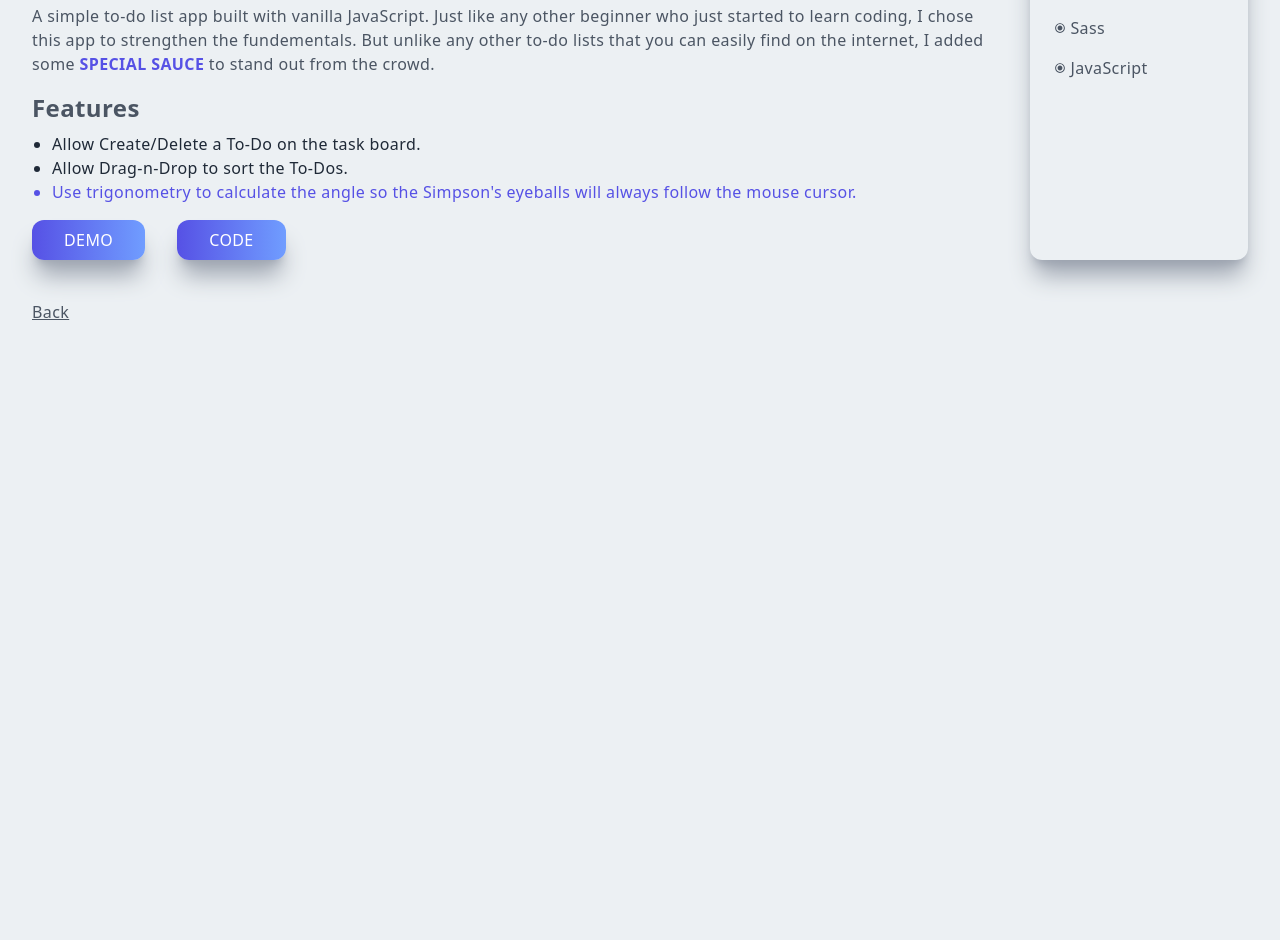
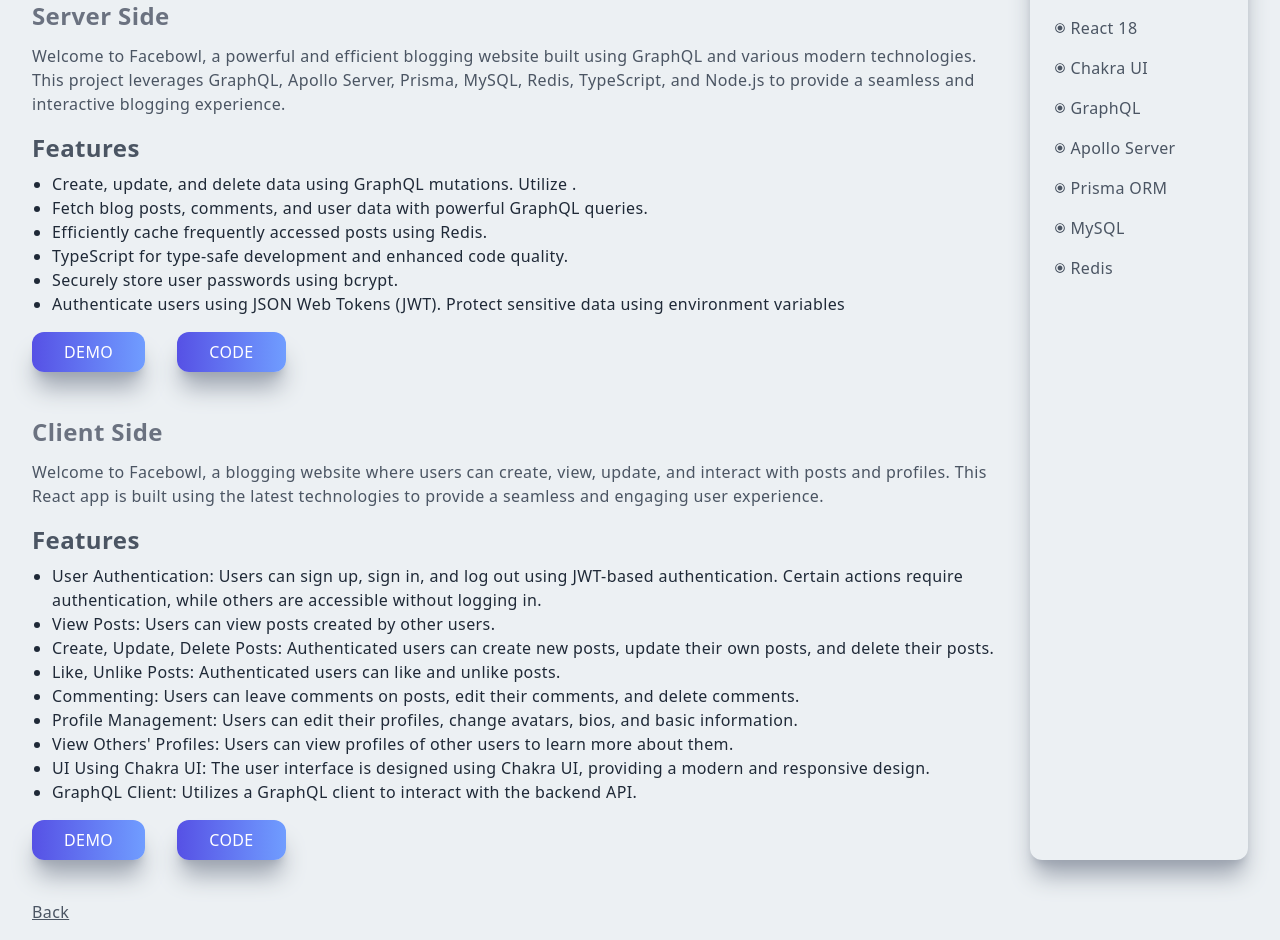
Before and after one commit to Paul-l-sining/Portfolio, a Next.js app: page /facebowl in a window 1280 px wide. Shown: the part 440-1380 px from the top of the page. Before the commit the page ends 800 px from the top, so only its background shows below. Built offline with nearby package versions, Linux system fonts and the light colour scheme.

Commit message:
added fb project

```diff
--- a/pages/facebowl.jsx
+++ b/pages/facebowl.jsx
@@ -42,30 +42,40 @@ function Facebowl() {
             Project
           </p>
           <h2 className="py-2 text-gray-600">Overview</h2>
+          <div>
+            <h2 className="py-1 text-gray-500 text-2xl">Server Side</h2>
             <p className="py-2 text-gray-600">
-            A simple to-do list app built with vanilla JavaScript. Just like any
-            other beginner who just started to learn coding, I chose this app to
-            strengthen the fundementals. But unlike any other to-do lists that
-            you can easily find on the internet, I added some
-            <span className="text-[#5651e5] font-bold uppercase">
-              {" "}
-              special sauce{" "}
-            </span>{" "}
-            to stand out from the crowd.
+              Welcome to Facebowl, a powerful and efficient blogging website
+              built using GraphQL and various modern technologies. This project
+              leverages GraphQL, Apollo Server, Prisma, MySQL, Redis,
+              TypeScript, and Node.js to provide a seamless and interactive
+              blogging experience.
             </p>
 
             <h2 className="py-2 text-gray-600 text-2xl">Features</h2>
             <ul className="list-disc ml-5">
-            <li>Allow Create/Delete a To-Do on the task board.</li>
-            <li>Allow Drag-n-Drop to sort the To-Dos.</li>
-            <li className="text-[#5651e5]">
-              Use trigonometry to calculate the angle so the Simpson&apos;s
-              eyeballs will always follow the mouse cursor.
+              <li>
+                Create, update, and delete data using GraphQL mutations. Utilize
+                .
+              </li>
+              <li>
+                Fetch blog posts, comments, and user data with powerful GraphQL
+                queries.
+              </li>
+              <li>Efficiently cache frequently accessed posts using Redis.</li>
+              <li>
+                {" "}
+                TypeScript for type-safe development and enhanced code quality.
+              </li>
+              <li>Securely store user passwords using bcrypt.</li>
+              <li>
+                Authenticate users using JSON Web Tokens (JWT). Protect
+                sensitive data using environment variables
               </li>
             </ul>
 
             <a
-            href="https://lucent-tulumba-bce44d.netlify.app/"
+              href="https://gql-blogging-website-production.up.railway.app/"
               rel="noreferrer"
               target="_blank"
             >
@@ -74,7 +84,7 @@ function Facebowl() {
               </button>
             </a>
             <a
-            href="https://github.com/pawpaw2022/vanilla-todo-list"
+              href="https://github.com/pawpaw2022/gql-blogging-website"
               rel="noreferrer"
               target="_blank"
             >
@@ -83,19 +93,107 @@ function Facebowl() {
               </button>
             </a>
           </div>
+          <div className="mt-10">
+            <h2 className="py-1 text-gray-500 text-2xl">Client Side</h2>
+            <p className="py-2 text-gray-600">
+              Welcome to Facebowl, a blogging website where users can create,
+              view, update, and interact with posts and profiles. This React app
+              is built using the latest technologies to provide a seamless and
+              engaging user experience.
+            </p>
+
+            <h2 className="py-2 text-gray-600 text-2xl">Features</h2>
+            <ul className="list-disc ml-5">
+              <li>
+                User Authentication: Users can sign up, sign in, and log out
+                using JWT-based authentication. Certain actions require
+                authentication, while others are accessible without logging in.
+              </li>
+              <li>
+                {" "}
+                View Posts: Users can view posts created by other users.{" "}
+              </li>
+              <li>
+                Create, Update, Delete Posts: Authenticated users can create new
+                posts, update their own posts, and delete their posts.{" "}
+              </li>
+              <li>
+                {" "}
+                Like, Unlike Posts: Authenticated users can like and unlike
+                posts.{" "}
+              </li>
+              <li>
+                Commenting: Users can leave comments on posts, edit their
+                comments, and delete comments.
+              </li>
+              <li>
+                {" "}
+                Profile Management: Users can edit their profiles, change
+                avatars, bios, and basic information.{" "}
+              </li>
+              <li>
+                View Others' Profiles: Users can view profiles of other users to
+                learn more about them.
+              </li>
+              <li>
+                {" "}
+                UI Using Chakra UI: The user interface is designed using Chakra
+                UI, providing a modern and responsive design.{" "}
+              </li>
+              <li>
+                GraphQL Client: Utilizes a GraphQL client to interact with the
+                backend API.
+              </li>
+            </ul>
+
+            <a
+              href="gql-blogging-website-client.vercel.app"
+              rel="noreferrer"
+              target="_blank"
+            >
+              <button className="px-8 py-2 mt-4 mr-8 hover:scale-105 duration-300">
+                Demo
+              </button>
+            </a>
+            <a
+              href="https://github.com/pawpaw2022/gql-blogging-website-client"
+              rel="noreferrer"
+              target="_blank"
+            >
+              <button className="px-8 py-2 mt-4 hover:scale-105 duration-300">
+                Code
+              </button>
+            </a>
+          </div>
+        </div>
 
         <div className="lg:col-span-1 shadow-xl shadow-gray-400 rounded-xl p-4 hover:scale-105 duration-200 mx-4 lg:mx-0">
           <div className="p-2">
             <p className="text-center font-bold pb-2">Technologies</p>
             <div className="grid grid-cols-3 lg:grid-cols-1">
               <p className="flex text-gray-600 py-2 items-center">
-                <IoMdRadioButtonOn className="pr-1" /> HTML5
+                <IoMdRadioButtonOn className="pr-1" /> Typescript
               </p>
               <p className="flex text-gray-600 py-2 items-center">
-                <IoMdRadioButtonOn className="pr-1" /> Sass
+                <IoMdRadioButtonOn className="pr-1" /> React 18
               </p>
               <p className="flex text-gray-600 py-2 items-center">
-                <IoMdRadioButtonOn className="pr-1" /> JavaScript
+                <IoMdRadioButtonOn className="pr-1" /> Chakra UI
+              </p>
+              <p className="flex text-gray-600 py-2 items-center">
+                <IoMdRadioButtonOn className="pr-1" /> GraphQL
+              </p>
+              <p className="flex text-gray-600 py-2 items-center">
+                <IoMdRadioButtonOn className="pr-1" /> Apollo Server
+              </p>
+              <p className="flex text-gray-600 py-2 items-center">
+                <IoMdRadioButtonOn className="pr-1" /> Prisma ORM
+              </p>
+              <p className="flex text-gray-600 py-2 items-center">
+                <IoMdRadioButtonOn className="pr-1" /> MySQL
+              </p>
+              <p className="flex text-gray-600 py-2 items-center">
+                <IoMdRadioButtonOn className="pr-1" /> Redis
               </p>
             </div>
           </div>
```
Lines whose indentation alone changed are shown as unchanged.
